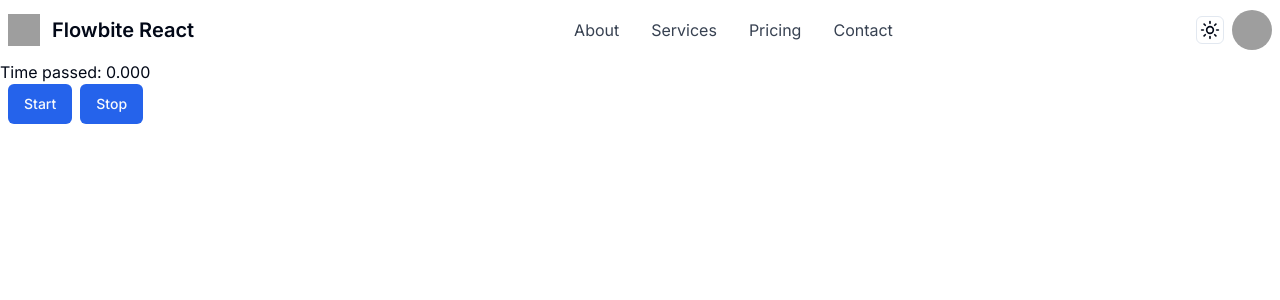
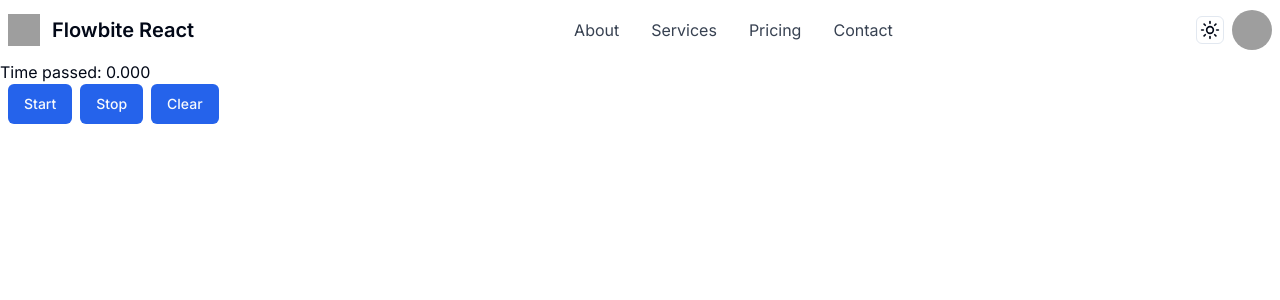
Before and after one commit to 6qat/lab-web-components, a Next.js app: page /lab/useref in a window 1280 px wide. Shown: the top 300 px of the page. Built offline with nearby package versions, Linux system fonts and the light colour scheme; grey boxes are pictures that could not be loaded.

Commit message:
Playing with useRef

```diff
--- a/app/lab/useref/page.tsx
+++ b/app/lab/useref/page.tsx
@@ -2,6 +2,7 @@
 import { useState, useRef } from 'react';
 import { Button } from '@/components/ui/button';
 
+// https://react.dev/learn/referencing-values-with-refs
 export default function Stopwatch() {
   const [startTime, setStartTime] = useState<number | null>(null);
   const [now, setNow] = useState<number | null>(null);
@@ -41,6 +42,15 @@ export default function Stopwatch() {
       >
         Stop
       </Button>
+      <Button
+        onClick={() => {
+          setStartTime(null);
+          setNow(null);
+        }}
+        className={`ml-2`}
+      >
+        Clear
+      </Button>
     </>
   );
 }
```
